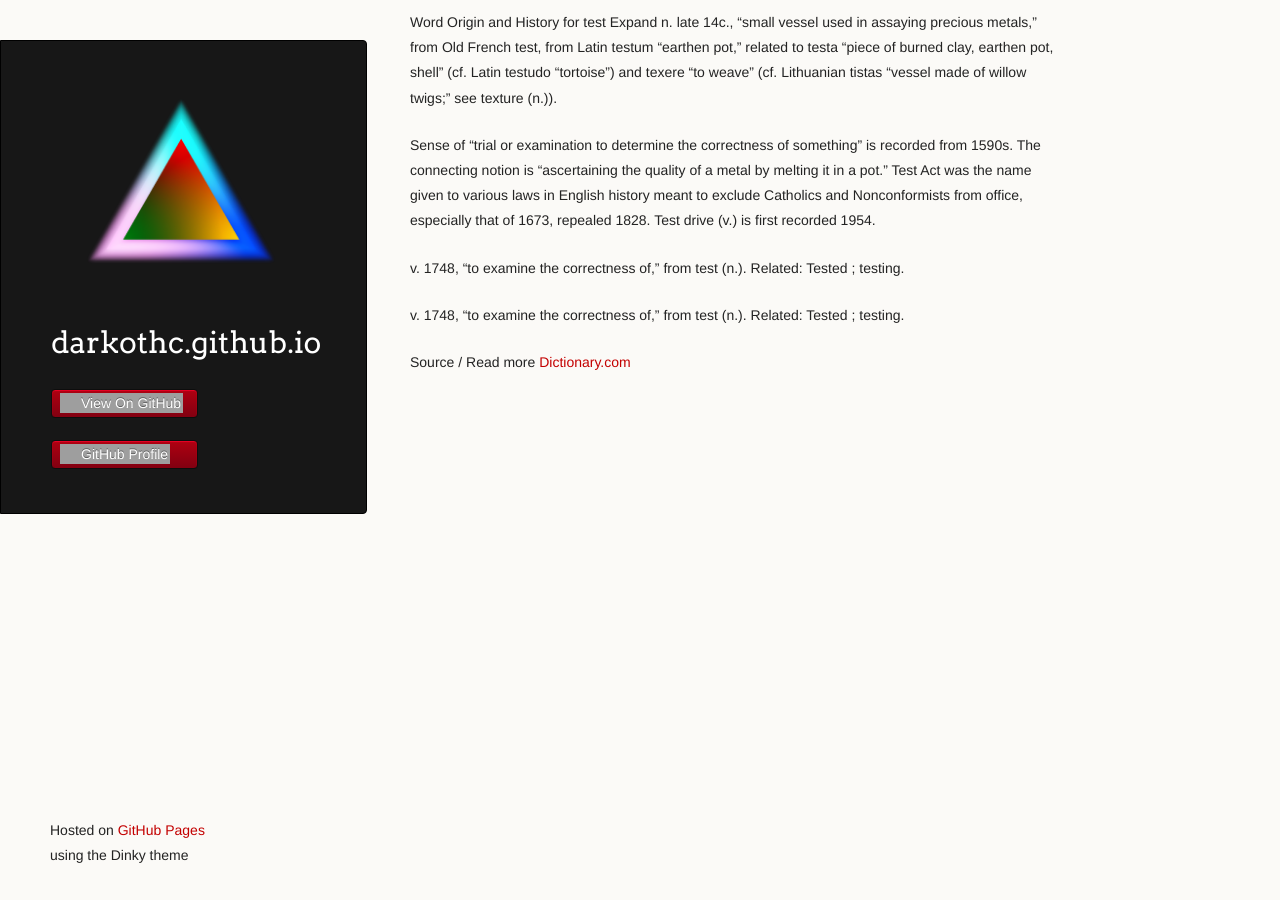
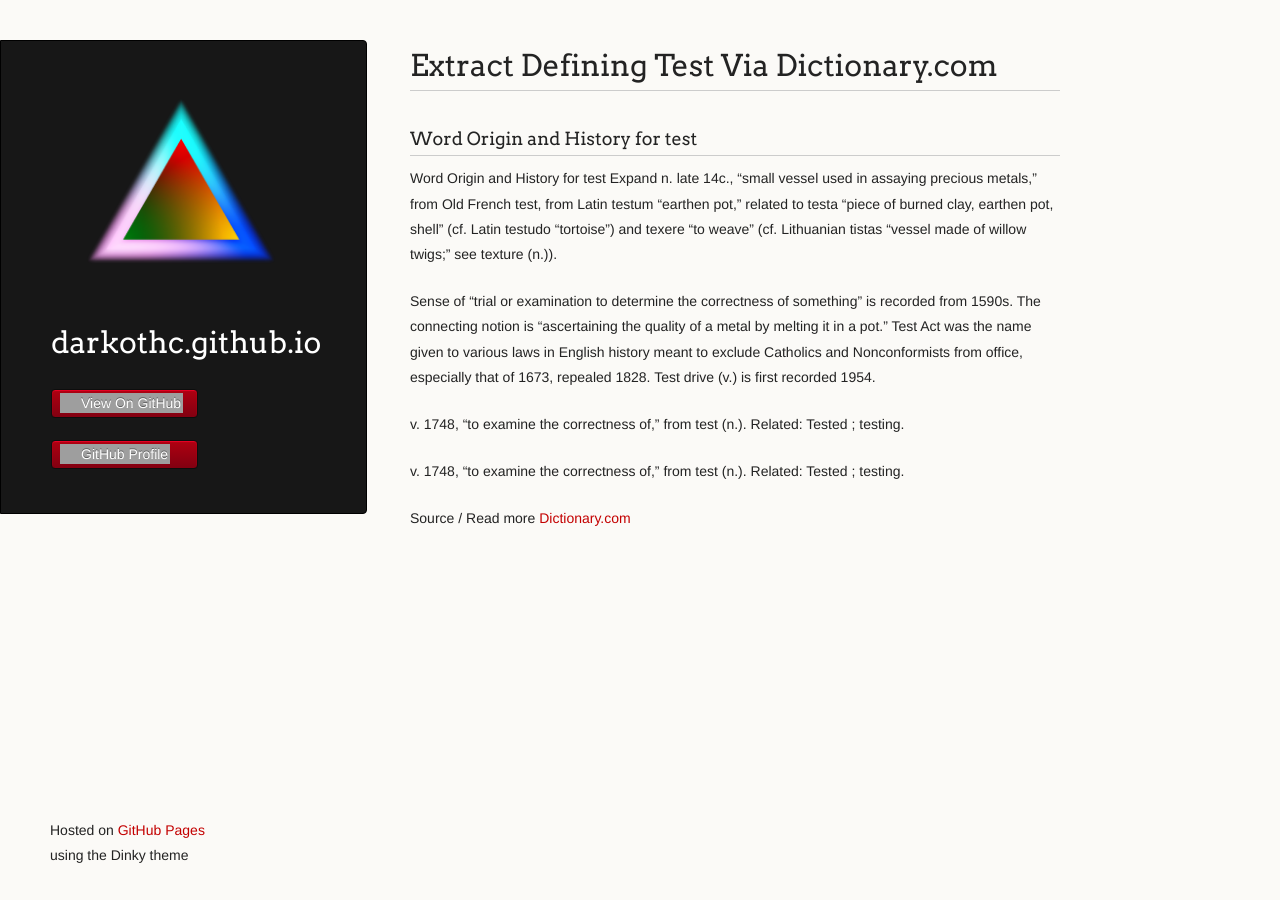
Before and after one commit to darkothc/darkothc.github.io, a Jekyll site: the page built from _posts/2016-05-03-Test-Post.md, in a window 1280 px wide. Built offline with Jekyll 4.4.1, drawn with Linux system fonts in a browser that asks for light colours; our own code applies the rules of GitHub Pages for plain Markdown files; a script that is not in the unit is left out; the repository's description, which GitHub fills in, is left out; grey boxes are pictures that could not be loaded.

Commit message:
Header added to post
Added # main header type type and ### sub heading type to post for basic test of usage and practicality.

```diff
--- a/_posts/2016-05-03-Test-Post.md
+++ b/_posts/2016-05-03-Test-Post.md
@@ -1,6 +1,7 @@
----
----
+# Extract Defining Test Via Dictionary.com
 
+
+### Word Origin and History for test
 Word Origin and History for test Expand
 n.
 late 14c., "small vessel used in assaying precious metals," from Old French test, from Latin testum "earthen pot," related to testa "piece of burned clay, earthen pot, shell" (cf. Latin testudo "tortoise") and texere "to weave" (cf. Lithuanian tistas "vessel made of willow twigs;" see texture (n.)).
```
